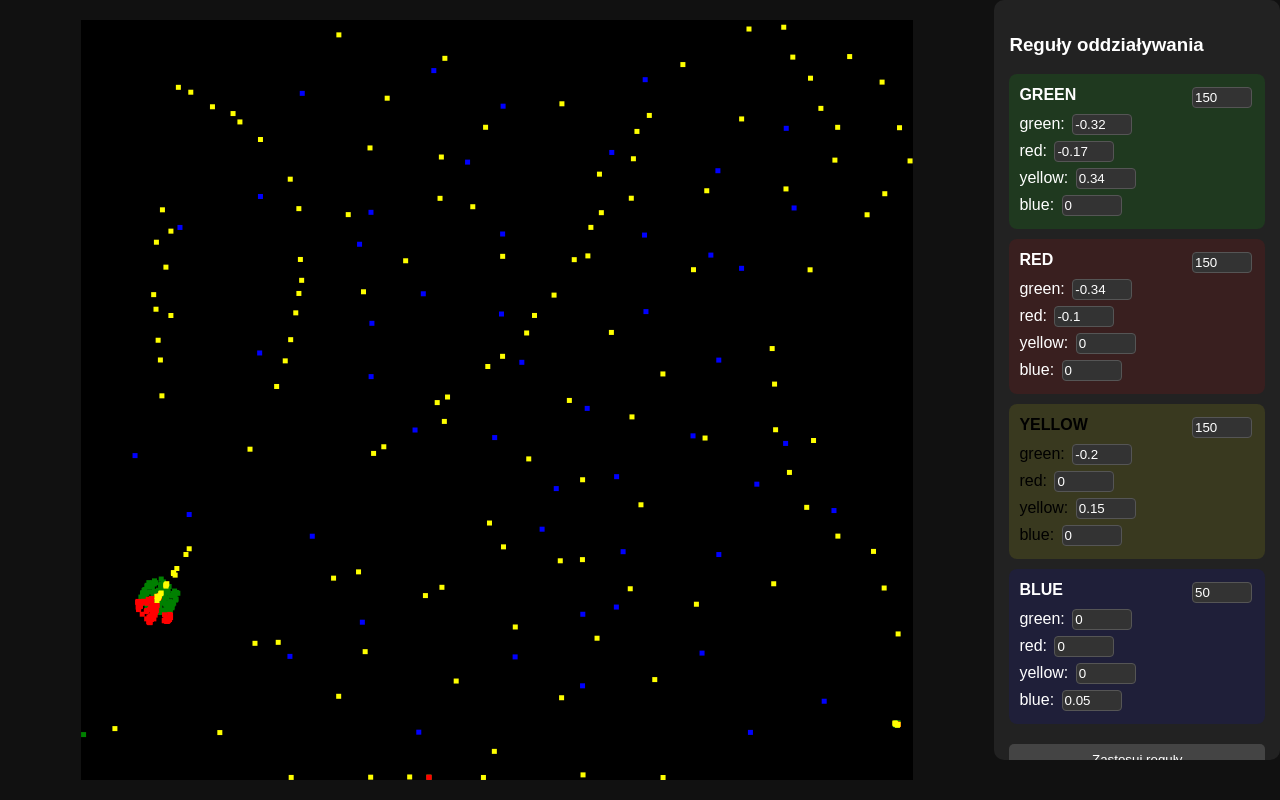
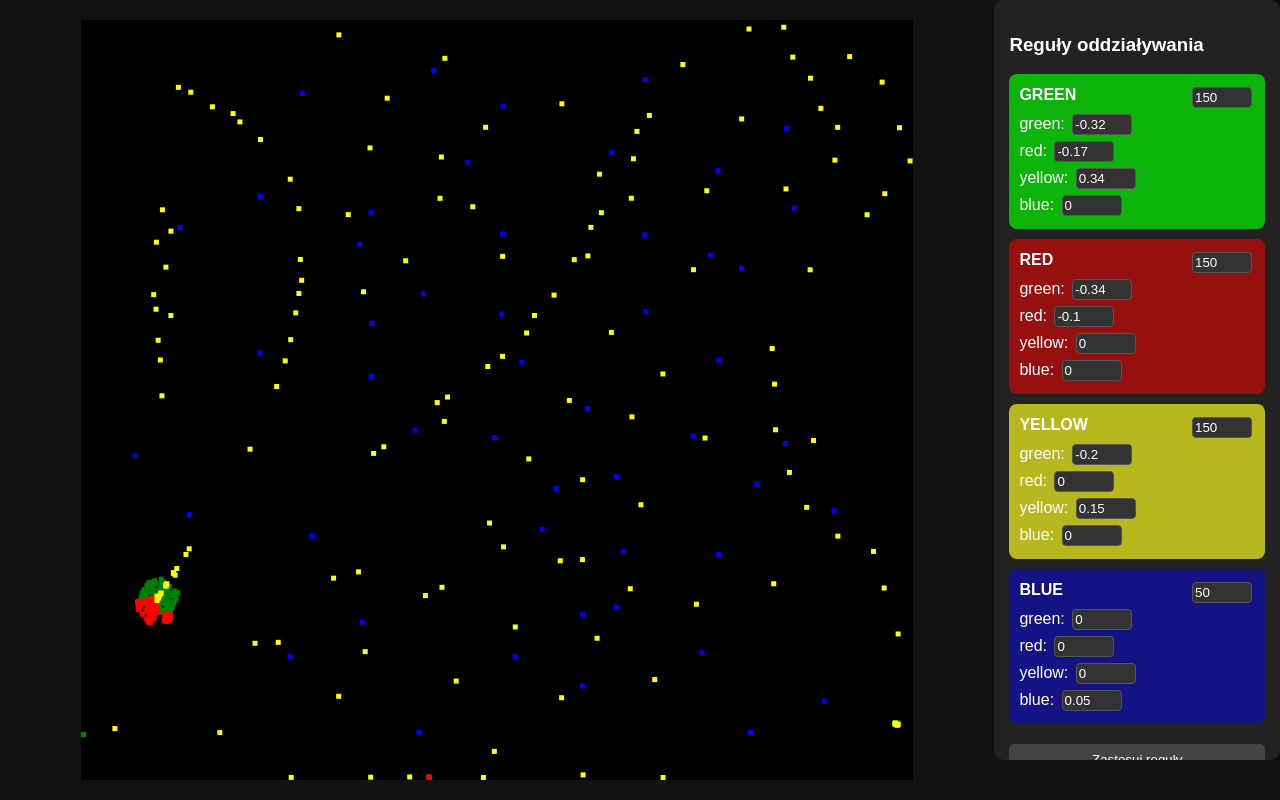
Before and after one commit to Zolenf/Particle-Life, a plain HTML site: page index.html in a window 1280 px wide. Drawn offline with Linux system fonts and the light colour scheme.

Commit message:
Full site

```diff
--- a/index.html
+++ b/index.html
@@ -48,17 +48,17 @@
       }
 
       .green {
-        background-color: rgba(0, 255, 0, 0.1);
+        background-color: rgba(0, 255, 0, 0.658);
       }
       .red {
-        background-color: rgba(255, 0, 0, 0.1);
+        background-color: rgba(255, 0, 0, 0.527);
       }
       .yellow {
-        background-color: rgba(255, 255, 0, 0.1);
-        color: #000;
+        background-color: rgba(213, 213, 32, 0.841);
+        color: #ffffff;
       }
       .blue {
-        background-color: rgba(0, 0, 255, 0.1);
+        background-color: rgba(0, 0, 255, 0.452);
       }
 
       .color-section h4 {
```
